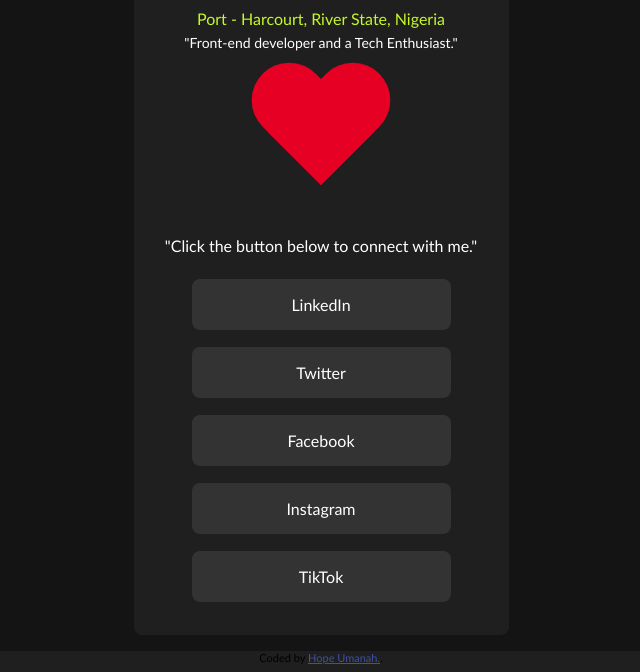
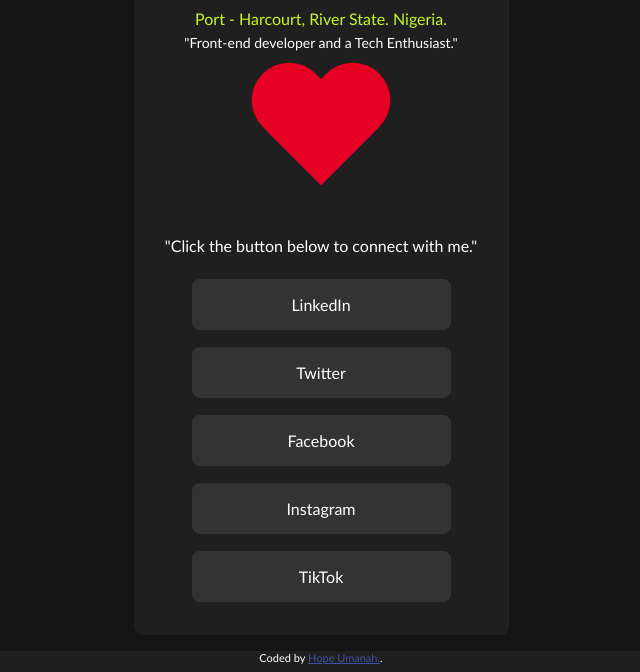
Before and after one commit to Umanahhope/heartbeeatconnect, a plain HTML site: page index.html in a window 1280 px wide. Shown: the part 529-1201 px from the top of the page, without its empty margins (319-959 px from the left). Drawn offline with Linux system fonts and the light colour scheme.

Commit message:
Add files via upload

```diff
--- a/index.html
+++ b/index.html
@@ -22,7 +22,7 @@
   <img src="./img/image 4.jpg" alt="hope Image" title="Insert Your Image"loading="lazy"></div>
   <div class="header">
   <h2>Hope Umanah</h2>
-  <p> Port - Harcourt, River  State, Nigeria</p>
+  <p> Port - Harcourt, River  State. Nigeria.</p>
   </div>
   <p class="paragraph">"Front-end developer and a Tech Enthusiast."</p>
 
@@ -45,9 +45,8 @@
 
   </nav>
 
-  <div class="attribution">
-
-    Coded by <a href="#">Hope  Umanah.</a>.
+  <div class="attribution" style="color: white;">
+     Coded by <a href="#">Hope  Umanah.</a>.
   </div>
 
 
```
